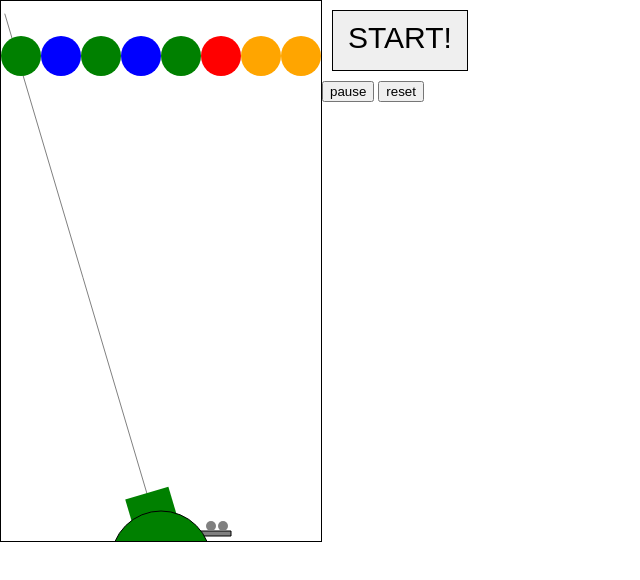
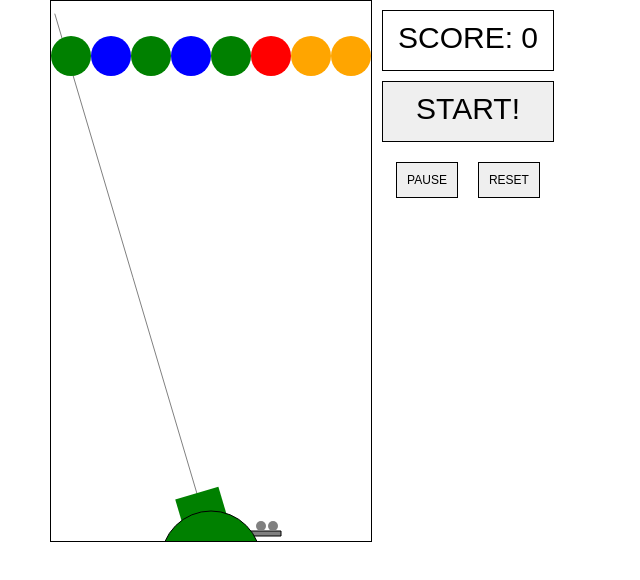
Before and after one commit to amendoza514/amendoza514.github.io, a website built with webpack: page index.html in a window 1280 px wide. Shown: the whole page, without its empty margins (0-640 px from the left). Built offline with Linux system fonts and the light colour scheme.

Commit message:
fixed screen resizing issue

```diff
--- a/index.html
+++ b/index.html
@@ -7,11 +7,9 @@
     <style type="text/css">
         canvas {
             border: 1px solid black;
-            /* margin-left: 35%; */
-            /* margin-top: 50px; */
-            /* margin-left: 10px; */
+            margin-left: 50px;
         }
-        #start {
+        #score {
             margin: 10px;
             font-size: 30px;
             height: -webkit-fill-available;
@@ -20,6 +18,55 @@
             padding-bottom: 15px;
             padding-right: 15px;
             padding-left: 15px;
+            font-family: sans-serif;
+            text-transform: uppercase;
+            border: 1px solid black;
+            cursor: pointer;
+        }
+        #start {
+            margin: 10px;
+            font-size: 30px;
+            height: -webkit-fill-available;
+            width: -webkit-fill-available;
+            display: flex;
+            justify-content: center;
+            padding: 10px;
+            padding-bottom: 15px;
+            padding-right: 15px;
+            padding-left: 15px;
+            font-family: sans-serif;
+            text-transform: uppercase;
+            border: 1px solid black;
+            cursor: pointer;
+        }
+
+        .options {
+            display: flex;
+        }
+
+        .main-menu {
+            display: flex;
+            justify-content: space-around;
+        }
+
+        #pause {
+            margin: 10px;
+            font-size: 12px;
+            height: -webkit-fill-available;
+            display: table;
+            padding: 10px;
+            font-family: sans-serif;
+            text-transform: uppercase;
+            border: 1px solid black;
+            cursor: pointer;
+        }
+        #reset {
+            margin: 10px;
+            font-size: 12px;
+            float: right;
+            height: -webkit-fill-available;
+            display: table;
+            padding: 10px;
             font-family: sans-serif;
             text-transform: uppercase;
             border: 1px solid black;
@@ -35,10 +82,16 @@
 </head>
 <body>
     <canvas id='canvas'></canvas>
+
     <div class='menu-buttons'>
+        <div id='score'>Score: </div>
         <button id='start'>start!</button>
-        <button id='pause'>pause</button>
-        <button id='reset'>reset</button>
+            <div class='main-menu'>
+            <div class='options'>
+                <button id='pause'>pause</button>
+                <button id='reset'>reset</button>
+            </div>
+        </div>
     </div>
     <script src='./dist/bundle.js'></script>
 </body>
--- a/src/entry.js
+++ b/src/entry.js
@@ -7,6 +7,7 @@ document.addEventListener("DOMContentLoaded", function () {
     let start = document.getElementById("start");
     let pause = document.getElementById("pause");
     let reset = document.getElementById("reset");
+
     let context = canvas.getContext("2d");
     canvas.width = 320;
     canvas.height = 540;
--- a/src/game.js
+++ b/src/game.js
@@ -11,8 +11,11 @@ class Game {
     this.targets = [];
     // this.playing = true
     this.offsetRow = false;
-    this.remove = this.remove.bind(this)
+    this.remove = this.remove.bind(this);
+    this.score = 0;
   }
+
+
 
   movingObjects() {
     return [].concat(this.projectiles, this.turret, this.targets);
@@ -77,12 +80,15 @@ class Game {
       } else if (obj instanceof Target) {
         this.targets.splice(this.targets.indexOf(obj), 1);
       }
+      this.score += 15
   }
 
   drawElements(context, mousePosition) {
       context.clearRect(0, 0, this.width, this.height);
       context.fillStyle = "white";
       context.fillRect(0, 0, this.width, this.height);
+      let score = document.getElementById("score");
+      score.innerHTML=`score: ${this.score}`;
 
     this.movingObjects().forEach((obj) => {
         obj.draw(context);
--- a/src/game_view.js
+++ b/src/game_view.js
@@ -123,7 +123,8 @@ class GameView {
   }
 
   handleMove(event) {
-    this.mousePosition = [event.clientX, event.clientY];
+    this.mousePosition = [event.offsetX, event.offsetY];
+    console.log(this.mousePosition);
   }
 
   listenForClick() {
--- a/src/turret.js
+++ b/src/turret.js
@@ -63,7 +63,6 @@ class Turret {
     //turrent base
     context.beginPath();
     context.rect(180, 530, 50, 5);
-    // context.strokeStyle= 'gray'
     context.fillStyle = 'gray'
     context.fill()
     context.stroke()
@@ -98,6 +97,7 @@ class Turret {
     context.arc(210, 525, 5, 0, Math.PI * 2, false);
     context.fillStyle = this.shots[1];
     context.fill();
+
     // next next shot
     context.beginPath();
     context.arc(222, 525, 5, 0, Math.PI * 2, false);
```
Also changed, not shown: dist/bundle.js, 1 other file.
